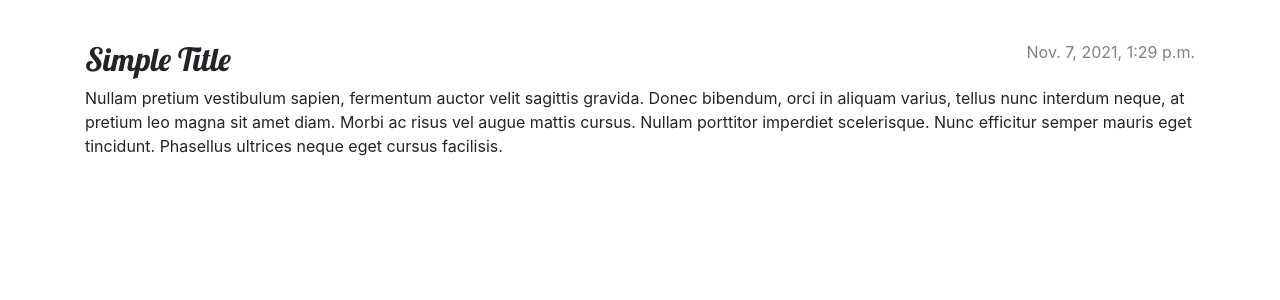
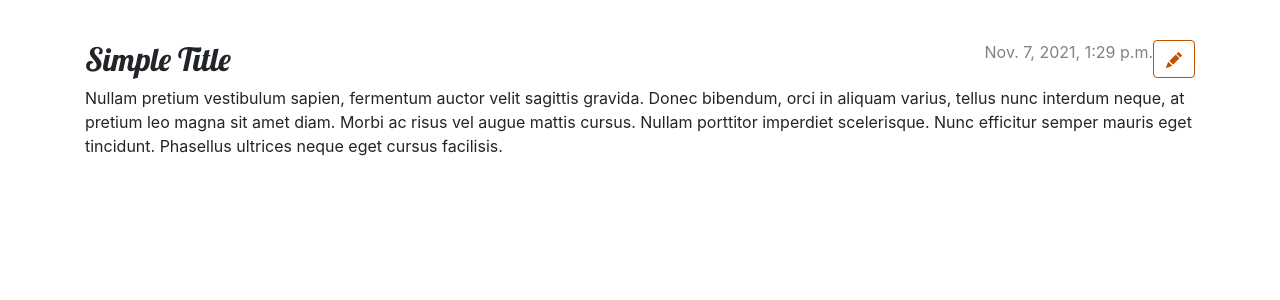
Before and after one commit to zihinbender/djangogirls, a Django app: page /post/1/ in a window 1280 px wide. Shown: the part 106-406 px from the top of the page. Run offline with Django 3.2, Linux system fonts and the light colour scheme; data comes from the database, SQL or seed files in the repository.

Commit message:
Update post_detail.html

```diff
--- a/mysite/blog/templates/blog/post_detail.html
+++ b/mysite/blog/templates/blog/post_detail.html
@@ -2,6 +2,11 @@
 
 {% block content %}
     <article class="post">
+        <aside class="actions">
+            <a class="btn btn-default" href="{% url 'post_edit' pk=post.pk %}">
+                {% include './icons/pencil-fill.svg' %}
+            </a>
+        </aside>
         {% if post.published_date %}
             <time class="date">
                 {{ post.published_date }}
```
